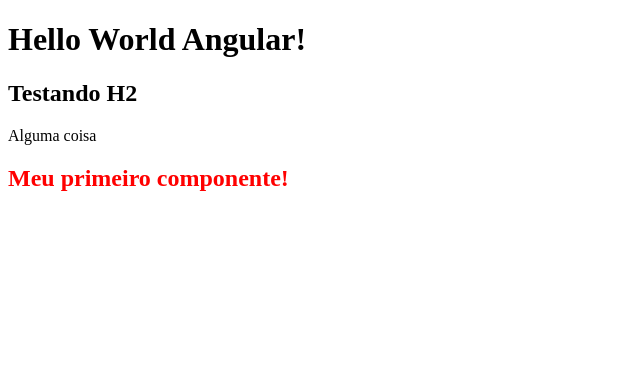
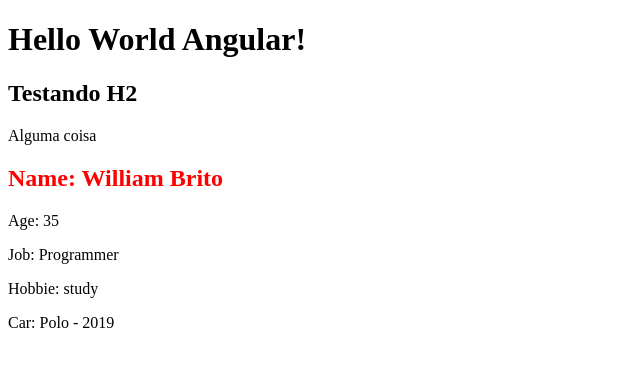
Before and after one commit to williamrlbrito/curso-angular-yt, an Angular app: page / in a window 1280 px wide. Shown: the top 366 px of the page, without its empty margins (0-640 px from the left). Built offline with nearby package versions, Linux system fonts and the light colour scheme.

Commit message:
--Curso Angular 13: Dados no template

```diff
--- a/src/app/components/first-component/first-component.component.html
+++ b/src/app/components/first-component/first-component.component.html
@@ -1 +1,5 @@
-<h2>Meu primeiro componente!</h2>
+<h2>Name: {{ name }}</h2>
+<p>Age: {{ age }}</p>
+<p>Job: {{ job }}</p>
+<p>Hobbie: {{ hobbies[2] }}</p>
+<p>Car: {{ car.name }} - {{ car.year }}</p>
--- a/src/app/components/first-component/first-component.component.ts
+++ b/src/app/components/first-component/first-component.component.ts
@@ -5,4 +5,13 @@ import { Component } from '@angular/core';
   templateUrl: './first-component.component.html',
   styleUrls: ['./first-component.component.css'],
 })
-export class FirstComponentComponent {}
+export class FirstComponentComponent {
+  name: string = 'William Brito';
+  age: number = 35;
+  job = 'Programmer';
+  hobbies = ['run', 'play', 'study'];
+  car = {
+    name: 'Polo',
+    year: 2019,
+  };
+}
```
